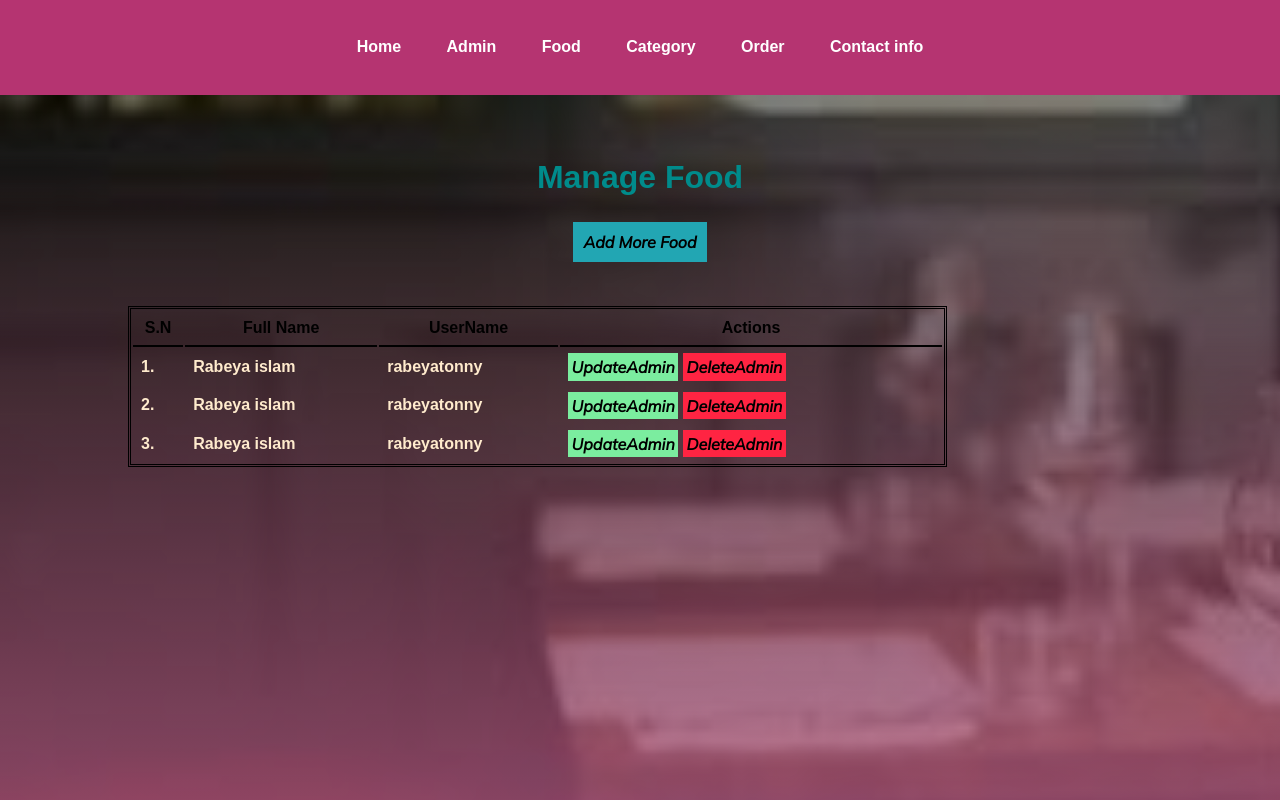
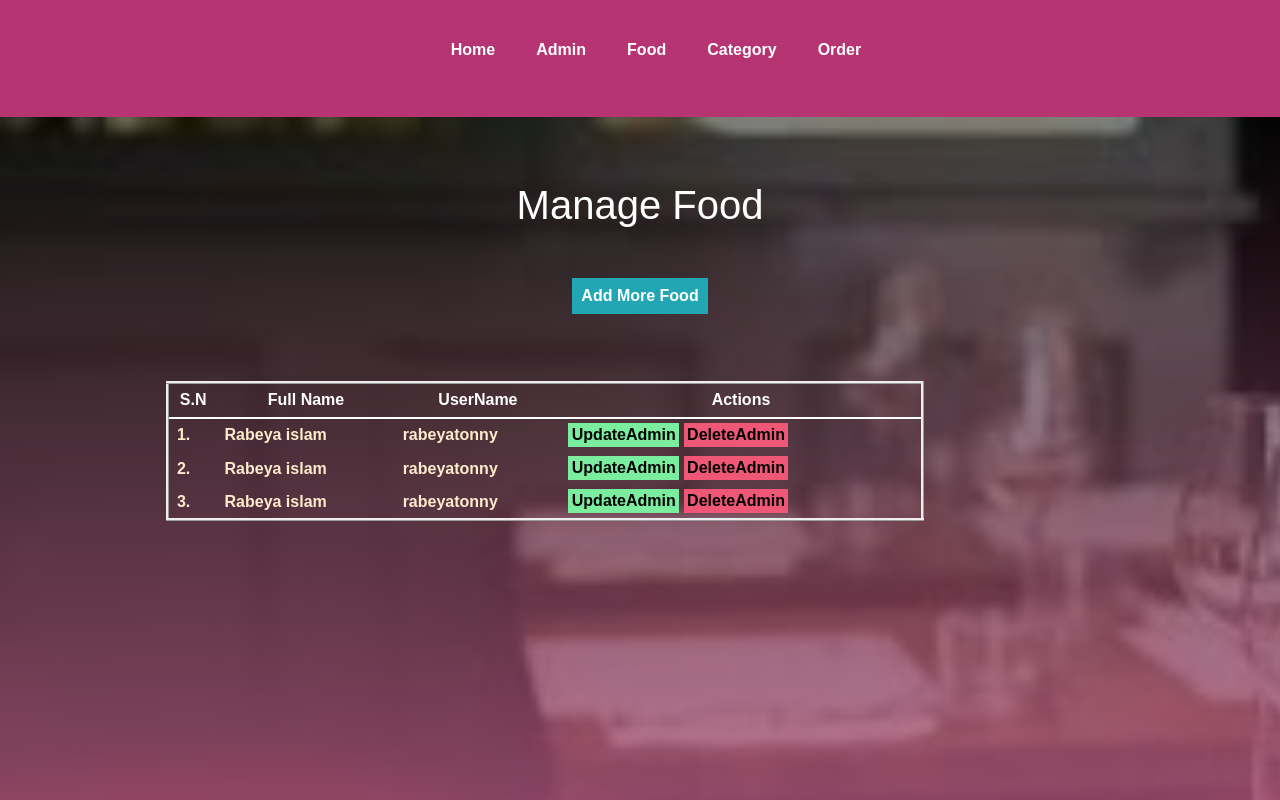
Before and after one commit to RabeyaIslam99/final_year_project, a PHP site: page /food_order/admin/manage_food.php in a window 1280 px wide. Shown: the top 800 px of the page. Run offline with PHP 8.4, Linux system fonts and the light colour scheme.

Commit message:
Update design

```diff
--- a/admin/manage_category.php
+++ b/admin/manage_category.php
@@ -8,7 +8,7 @@
      </br> </br>
     <!--Button to add Admin-->
 
-    <a href="#" id="add_more" class="btn-primary"> Add more Category </a>
+    <a href="#" id="add_more"> Add more Category </a>
 </br> </br> </br> </br>
        <table class="tbl-full">
        <tr>
--- a/admin/manage_food.php
+++ b/admin/manage_food.php
@@ -7,7 +7,7 @@
      </br> </br>
     <!--Button to add Admin-->
 
-    <a href="#" id="add_more" class="btn-primary"> Add More Food </a>
+    <a href="#" id="add_more" > Add More Food </a>
 </br> </br> </br> </br>
        <table class="tbl-full">
        <tr>
--- a/admin/manage_order.php
+++ b/admin/manage_order.php
@@ -7,7 +7,7 @@
      </br> </br>
     <!--Button to add Admin-->
 
-    <a href="#" id="add_more" class="btn-primary"> Add More Order</a>
+    <a href="#" id="add_more" > Add More Order</a>
 </br> </br> </br> </br>
        <table class="tbl-full">
        <tr>
--- a/admin/partials/menu.php
+++ b/admin/partials/menu.php
@@ -5,6 +5,10 @@
 <html>
 <head>
 <title> Food Order website - Home page </title></head>
+<!-- CSS only -->
+<link href="https://cdn.jsdelivr.net/npm/bootstrap@5.1.1/dist/css/bootstrap.min.css"
+ rel="stylesheet" integrity="sha384-F3w7mX95PdgyTmZZMECAngseQB83DfGTowi0iMjiWaeVhAn4FJkqJByhZMI3AhiU"
+ crossorigin="anonymous">
 <link rel="preconnect" href="https://fonts.googleapis.com">
 <link rel="preconnect" href="https://fonts.gstatic.com" crossorigin>
 <link href="https://fonts.googleapis.com/css2?family=Mulish:ital@1&display=swap" rel="stylesheet">
@@ -20,7 +24,7 @@
          <li><a href="manage_category.php">Category</a></li>
 
          <li><a href="manage_order.php">Order</a></li>
-         <li><a href="">Contact info</a></li>
+
 
 
        </ul>
--- a/css/admin.css
+++ b/css/admin.css
@@ -14,8 +14,10 @@
     padding:  3% ;
     width: 80%;
     margin: 0 auto;
-    color: darkcyan;
+    color: white;
     text-align: center;
+
+
 
 
 }
@@ -34,22 +36,31 @@
 }
 .tbl-full{
     width: 80%;
-    border: double;
+
+    border: ridge;
 
     margin: 0%;
 
 }
 
 .tbl-30{
-    width: 50%;
-  border: double;
+
+    width: 70%;
+    height: 20%;
+    margin: 0%;
+    border: ridge;
+    font-size: medium;
+
+
 
 }
 
 table tr th{
-    border-bottom: 2px  double black;
+    border-bottom: 2px  double white;
     padding: 1%;
     text-align: center;
+    color: white;
+
 
 }
 table tr td{
@@ -62,15 +73,16 @@
 .btn-primary{
     background-color:pink;
     padding: 1%;
-    color:black;
+    color: black;
     text-decoration: none;
     font-weight: bold;
-    font-family: 'Mulish', sans-serif;
 
 
 
+}
+.btn-primary:hover{
 
-
+    background-color: #FF7777;
 }
 #add_more{
     background-color:#22a6b3;
@@ -78,15 +90,12 @@
     color:black;
     text-decoration: none;
     font-weight: bold;
-    font-family: 'Mulish', sans-serif;
+    color: white;
 
 
 
-}
 
-.btn-primary:hover{
 
-    background-color: #FF7777;
 }
 .btn-secondary{
     background-color: #7bed9f;
@@ -94,8 +103,6 @@
     color: black;
     text-decoration: none;
     font-weight: bold;
-    font-family: 'Mulish', sans-serif;
-
 
 
 
@@ -108,16 +115,15 @@
 
 
 
-
-
 }
 .btn-danger{
-    background-color:  #FF2442;
+    background-color:  #ef5777;
     padding: 1%;
     color: black;
     text-decoration: none;
     font-weight: bold;
-    font-family: 'Mulish', sans-serif;
+
+
 
 
 
@@ -199,3 +205,16 @@
 color: white;
 
 }
+#cng-pass
+{
+    background-color: #e17055;
+    padding: 1%;
+    color: black;
+    text-decoration: none;
+    font-weight: bold;
+    font-size: medium;
+    color: white;
+}
+#cng-pass:hover{
+  background-color: #ff7675;
+}
```
Also changed, not shown: admin/manage_admin.php (+11 -6 lines), admin/partials/footer.php (+8 -1 lines), admin/update_admin.php (+7 -6 lines), admin/update_password.php (+27 -1 lines).
